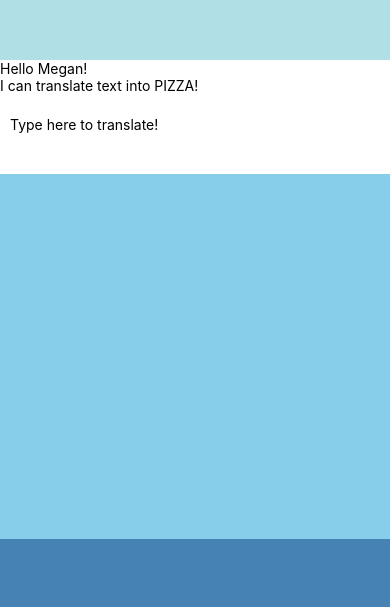
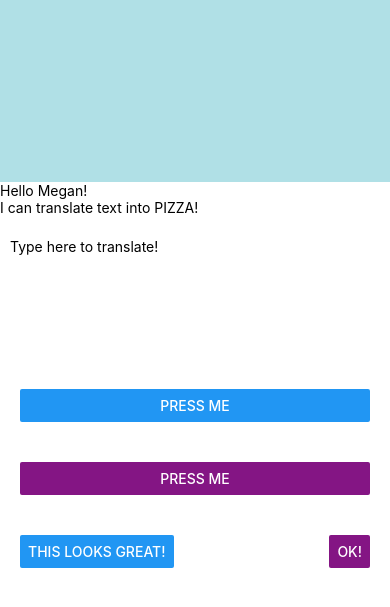
Before and after one commit to adavis001/HelloNativeWorld, a React Native app: screen / in a window 390 px wide. Shown: the part 183-790 px from the top of the page. Built offline with nearby package versions, Linux system fonts and the light colour scheme.

Commit message:
buttons and alerts added

```diff
--- a/App.js
+++ b/App.js
@@ -3,6 +3,7 @@
 import Greetings from './Greetings';
 import Blink from './Blink';
 import PizzaTranslator from './PizzaTranslator';
+import ButtonBasics from './ButtonBasics';
 
 export default class App extends React.Component {
   render() {
@@ -15,8 +16,7 @@
         <Greetings name='Megan!'/>
         <Text>I can translate text into PIZZA!</Text>
         <PizzaTranslator />
-        <View style={{flex: 3, backgroundColor: 'skyblue'}} />
-        <View style={{flex: 1, backgroundColor: 'steelblue'}} />
+        <ButtonBasics />
       </View>
     );
   }
--- /dev/null
+++ b/ButtonBasics.js
@@ -0,0 +1,54 @@
+import React, { Component } from 'react';
+import { Alert, Button, StyleSheet, View } from 'react-native';
+
+export default class ButtonBasics extends Component {
+  _onPressButton() {
+    Alert.alert('You tapped the button!')
+  }
+
+  render() {
+    return (
+      <View style={styles.container}>
+        <View style={styles.buttonContainer}>
+          <Button
+            onPress={this._onPressButton}
+            title="Press Me"
+          />
+        </View>
+        <View style={styles.buttonContainer}>
+          <Button
+            onPress={this._onPressButton}
+            title="Press Me"
+            color="#841584"
+          />
+        </View>
+        <View style={styles.alternativeLayoutButtonContainer}>
+          <Button
+            onPress={this._onPressButton}
+            title="This looks great!"
+          />
+          <Button
+            onPress={this._onPressButton}
+            title="OK!"
+            color="#841584"
+          />
+        </View>
+      </View>
+    );
+  }
+}
+
+const styles = StyleSheet.create({
+  container: {
+   flex: 2,
+   justifyContent: 'center',
+  },
+  buttonContainer: {
+    margin: 20
+  },
+  alternativeLayoutButtonContainer: {
+    margin: 20,
+    flexDirection: 'row',
+    justifyContent: 'space-between'
+  }
+})
--- a/PizzaTranslator.js
+++ b/PizzaTranslator.js
@@ -16,7 +16,7 @@
           onChangeText={(text) => this.setState({text})}
         />
         <Text style={{padding: 10, fontSize: 42}}>
-          {this.state.text.split(' ').map((word) => word && '🍕').join(' ')}
+          {this.state.text.split('').map((word) => word && '🍕').join(' ')}
         </Text>
       </View>
     );
```
